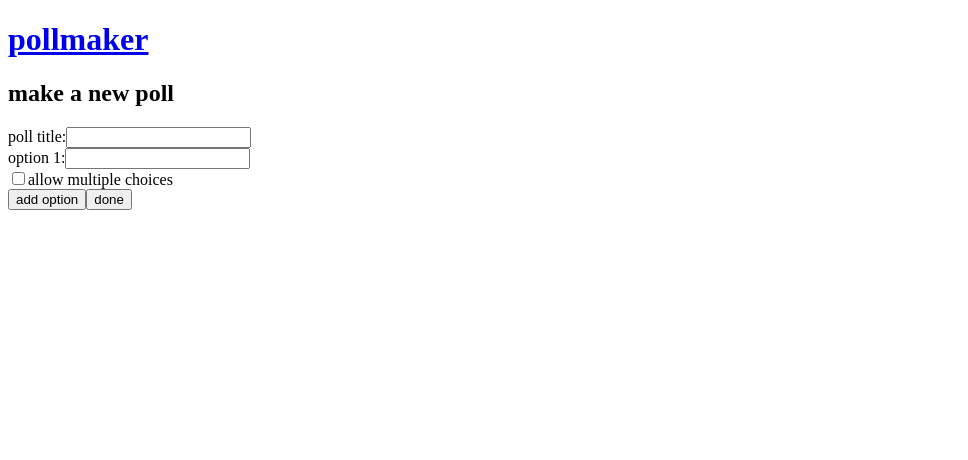
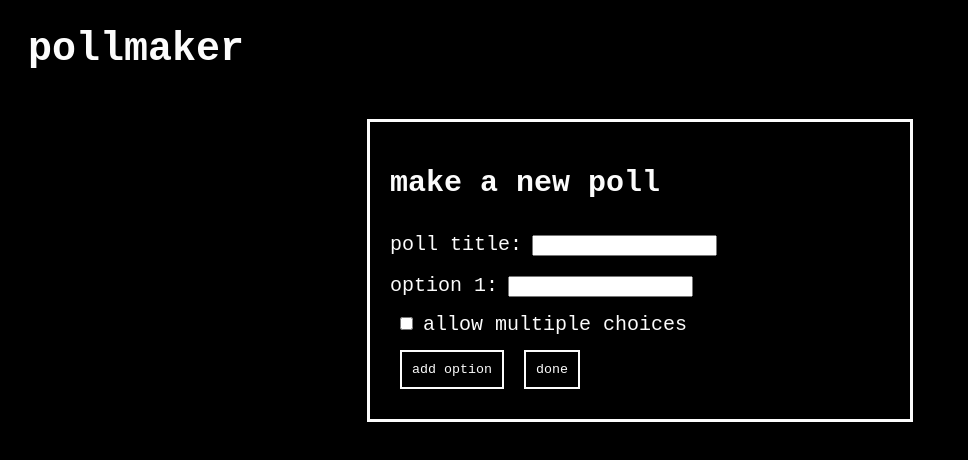
Before and after one commit to janisarja/pollmaker, a React (Vite) app in the folder frontend/: page / in a window 1280 px wide. Shown: the top 460 px of the page, without its empty margins (0-968 px from the left). Built offline with nearby package versions, Linux system fonts and the light colour scheme; no server answers.

Commit message:
Add styling

```diff
--- a/frontend/package.json
+++ b/frontend/package.json
@@ -12,7 +12,8 @@
   "dependencies": {
     "react": "^18.3.1",
     "react-dom": "^18.3.1",
-    "react-router-dom": "^7.1.1"
+    "react-router-dom": "^7.1.1",
+    "styled-components": "^6.1.14"
   },
   "devDependencies": {
     "@eslint/js": "^9.17.0",
--- a/frontend/src/App.jsx
+++ b/frontend/src/App.jsx
@@ -2,15 +2,23 @@ import React from "react"
 import { BrowserRouter as Router, Routes, Route } from "react-router-dom"
 import CreatePoll from "./pages/CreatePoll"
 import VotePoll from "./pages/VotePoll"
+import Header from './components/Header'
+import GlobalStyle from './styles/GlobalStyle'
 
 const App = () => {
   return (
+    <>
+      <GlobalStyle />
+      <header><Header /></header>
+      <div className='container'>
         <Router>
             <Routes>
               <Route path="/" element={<CreatePoll />} />
               <Route path="/polls/:pollId" element={<VotePoll />} />
             </Routes>
         </Router>
+      </div>
+    </>
   )
 }
 
--- a/frontend/src/components/Header.jsx
+++ b/frontend/src/components/Header.jsx
@@ -1,9 +1,11 @@
 import React from 'react';
+
+const BASE_URL = import.meta.env.VITE_BASE_URL
 
 const Header = () => {
   return (
     <div>
-      <h1><a href='https://pollmaker-two.vercel.app/'>pollmaker</a></h1>
+      <h1><a href={BASE_URL}>pollmaker</a></h1>
     </div>
   )
 }
--- a/frontend/src/pages/CreatePoll.jsx
+++ b/frontend/src/pages/CreatePoll.jsx
@@ -52,7 +52,6 @@ const CreatePoll = () => {
 
   return (
     <div>
-      <Header />
       {!pollId ?
         <>
           <h2>
--- a/frontend/src/pages/VotePoll.jsx
+++ b/frontend/src/pages/VotePoll.jsx
@@ -1,7 +1,6 @@
 import React from 'react'
 import { useEffect, useState } from 'react'
 import { useParams } from 'react-router-dom'
-import Header from '../components/Header'
 
 const SERVER = import.meta.env.VITE_SERVER
 const BASE_URL = import.meta.env.VITE_BASE_URL
@@ -61,7 +60,6 @@ const VotePoll = () => {
 
   return (
     <div>
-      <Header />
       {pollData != null ?
         <div>
           <h2>{pollData.poll.pollTitle}</h2>
--- /dev/null
+++ b/frontend/src/styles/GlobalStyle.jsx
@@ -0,0 +1,70 @@
+import { createGlobalStyle } from 'styled-components';
+
+const GlobalStyle = createGlobalStyle`
+  header {
+    font-family: monospace, monospace;
+    background-color: #000000;
+    color: #fcfcfc;
+    padding-left: 20px;
+    padding-bottom: 20px;
+  }
+
+  body {
+    font-family: monospace, monospace;
+    background-color: #000000;
+    color: #fcfcfc;
+  }
+
+  input {
+    margin: 10px;
+  }
+
+  a {
+    color: #fcfcfc;
+    text-decoration: none;
+    word-break: break-all;
+  }
+
+  button {
+    font-family: monospace, monospace;
+    background-color: #000000;
+    color: #fcfcfc;
+    border: 2px solid #fcfcfc;
+    margin: 10px;
+    padding: 10px;
+  }
+
+  button:hover {
+    cursor: pointer;
+    background-color: #fcfcfc;
+    color: #000000;
+    border: 2px solid #000000;
+  }
+
+  a:hover {
+    color: hotpink;
+    font-weigth: bold;
+  }
+
+  .container {
+    text-align: left;
+    border-style: solid;
+    max-width: 500px;
+    margin: auto;
+    padding: 20px;
+  }
+
+  [class*="col-"] {
+    body {
+      font-size: 14px;
+    }
+  }
+
+  @media only screen and (min-width: 600px) {
+    body {
+      font-size: 20px;
+    }
+  }
+}
+`
+export default GlobalStyle;
```
Also changed, not shown: 1 other file (tests, documents, lock files or other folders). Lines whose indentation alone changed are shown as unchanged.
